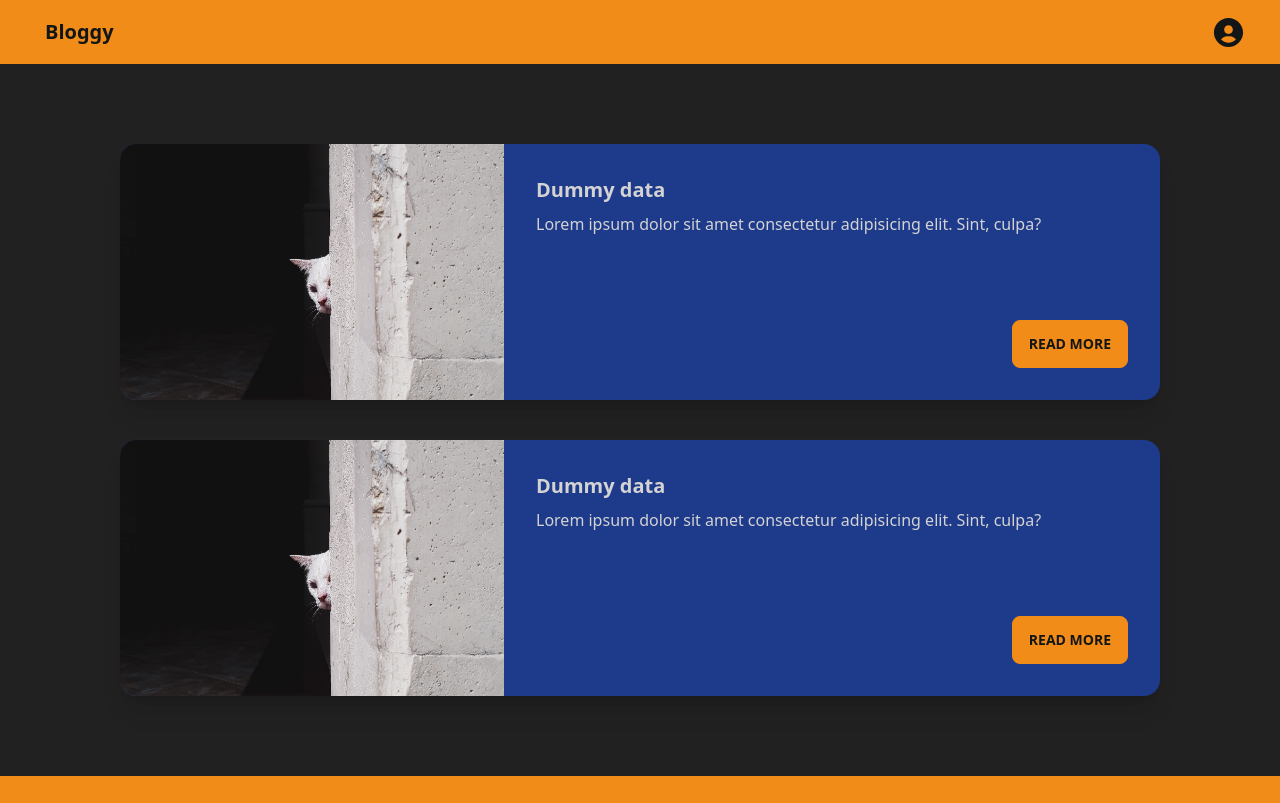
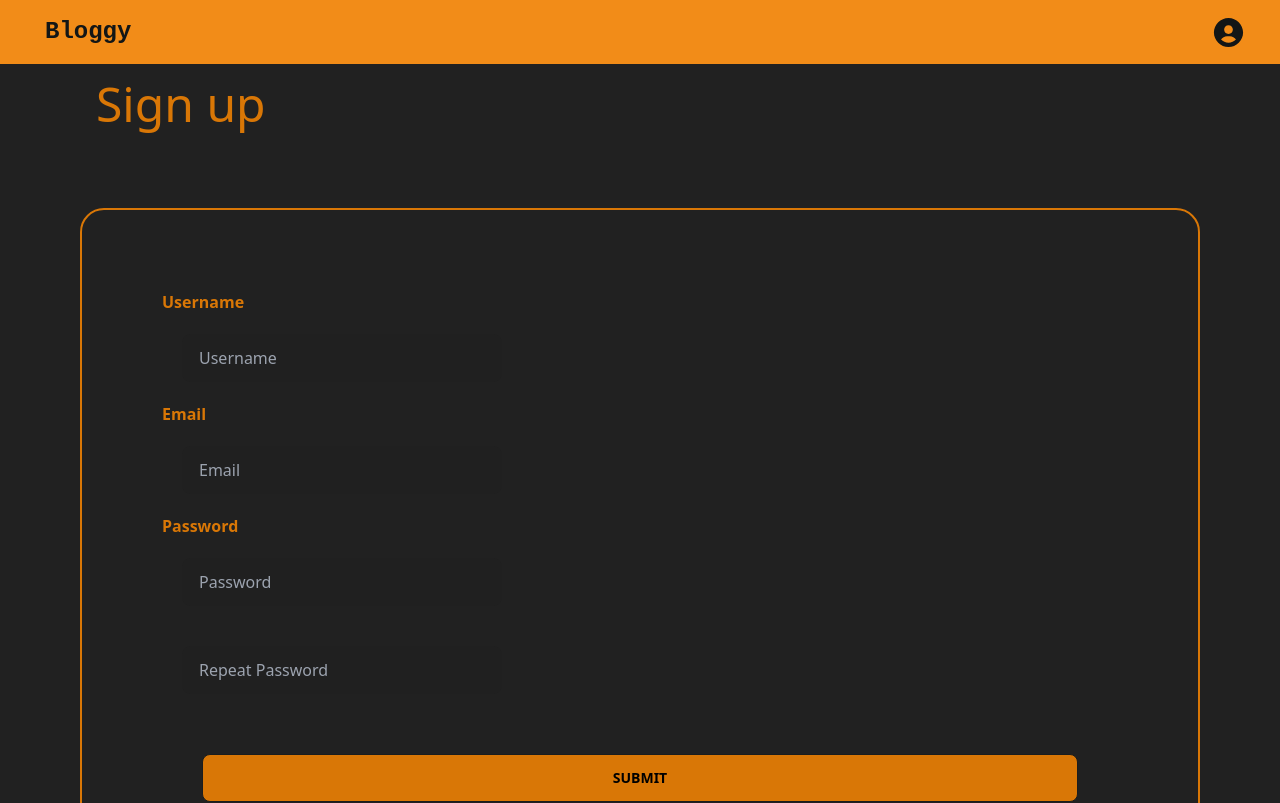
Before and after one commit to KMeniawy/React-Blog, a React (Vite) app in the folder React Blog/: page /signup in a window 1280 px wide. Shown: the top 803 px of the page. Built offline with nearby package versions, Linux system fonts and the light colour scheme.

Commit message:
signup/login

```diff
--- a/React Blog/src/App.jsx
+++ b/React Blog/src/App.jsx
@@ -23,16 +23,16 @@ function App() {
     <div>
       <Navbar/>
       <Routes>
-        <Route element={RequireAuth}> {/* TODO */}
+        {/* <Route element={RequireAuth}> TODO */}
           <Route path='/post/:postId' element={<PostDetails/>}/> {/* TODO */}
           <Route path='/profile/:userId' element={<Profile/>}/> {/* TODO */}
           <Route path='/post/edit/:postId' element={<EditPost/>}/> {/* TODO */}
           <Route path='/settings' element={<Settings/>}/> {/* TODO */}
-        </Route>
-        <Route path='/' element={<Home/>}>
+        {/* </Route> */}
         <Route path='/login' element={<Login/>}/> {/* TODO */}
         <Route path='/signup' element={<Signup/>}/> {/* TODO */}
         <Route path='*' element={<NotFound/>}/> {/* TODO */}
+        <Route path='/' element={<Home/>}>
         </Route>
       </Routes>
       <Footer/>
--- a/React Blog/src/components/layout/Navbar.jsx
+++ b/React Blog/src/components/layout/Navbar.jsx
@@ -1,9 +1,10 @@
 import UserIcon from "../Icons/UserIcon";
+import { Link } from "react-router-dom";
 export default function Navbar() {
   return (
     <div className="navbar bg-primary text-primary-content">
       <div className="flex-1 ml-5">
-        <a className="btn btn-ghost normal-case text-xl ">Bloggy</a>
+        <Link to={"/"} className="btn btn-ghost normal-case text-2xl font-nunito">Bloggy</Link>
       </div>
       <div className="flex-none mr-5">
         <div className="dropdown dropdown-end">
--- a/React Blog/src/pages/Login.jsx
+++ b/React Blog/src/pages/Login.jsx
@@ -1,5 +1,15 @@
 export default function Login() {
     return(
-        <h1>Login</h1>
+        <div className="flex flex-col m-20 justify-around items-center">
+            {/* <label htmlFor="email">Email</label> */}
+            <input type="email" name="email" id="email" required="true" placeholder="Email" className="input input-ghost w-full max-w-xs m-5 text-white focus:outline-amber-600 focus:text-amber-600" />
+            {/* <label htmlFor="password">Password</label> */}
+            <input type="password" name="password" id="password" required="true" placeholder="Password" className="input input-ghost w-full max-w-xs text-white focus:outline-amber-600 focus:text-amber-600"/>
+            <div className="m-2">
+                <label htmlFor="remember" className="m-4">Remember me</label>
+                <input type="checkbox" name="remember" id="remember" className="checkbox checkbox-warning checkbox-xs"/>
+            </div>
+            <button className="btn md:btn-md m-5 bg-amber-600 text-black hover:text-white">Login</button>
+        </div>
     )
 }
--- a/React Blog/src/pages/Signup.jsx
+++ b/React Blog/src/pages/Signup.jsx
@@ -1,5 +1,55 @@
 export default function Signup() {
-    return(
-        <h1>Sign up</h1>
-    )
+  return (
+    //username,email (unique),password,repeat password
+    <>
+    <h2 className="text-amber-600 px-24 pt-4 text-5xl">Sign up</h2>
+      <div className="flex flex-col m-20 justify-around p-20 border-amber-600 border-2 rounded-3xl">
+        <label htmlFor="name" className="text-amber-600 font-bold">
+          Username
+        </label>
+        <input
+          type="text"
+          name="username"
+          id="username"
+          required="true"
+          placeholder="Username"
+          className="input input-ghost w-full max-w-xs m-5 text-white focus:outline-amber-600 focus:text-amber-600"
+        />
+        <label htmlFor="email" className="text-amber-600 font-bold">
+          Email
+        </label>
+        <input
+          type="email"
+          name="email"
+          id="email"
+          required="true"
+          placeholder="Email"
+          className="input input-ghost w-full max-w-xs m-5 text-white focus:outline-amber-600 focus:text-amber-600"
+        />
+
+        <label htmlFor="password" className="text-amber-600 font-bold">
+          Password
+        </label>
+        <input
+          type="password"
+          name="password"
+          id="password"
+          required="true"
+          placeholder="Password"
+          className="input input-ghost w-full max-w-xs m-5 text-white focus:outline-amber-600 focus:text-amber-600"
+        />
+        <input
+          type="password"
+          name="repeat-password"
+          id="repeat-password"
+          required="true"
+          placeholder="Repeat Password"
+          className="input input-ghost w-full max-w-xs m-5 text-white focus:outline-amber-600 focus:text-amber-600"
+        />
+        <button className="btn md:btn-md m-10 bg-amber-600 text-black hover:text-white">
+          Submit
+        </button>
+      </div>
+    </>
+  );
 }
--- a/React Blog/tailwind.config.cjs
+++ b/React Blog/tailwind.config.cjs
@@ -5,6 +5,7 @@ module.exports = {
     './src/**/*.{js,jsx}',
   ],
   theme: {
+    fontFamily:{'nunito': ['monospace', 'Monaco'],'body':['Open Sans']},
     mytheme: {
       "primary": "#1e40af",
       "secondary": "#9be3f2",
```
